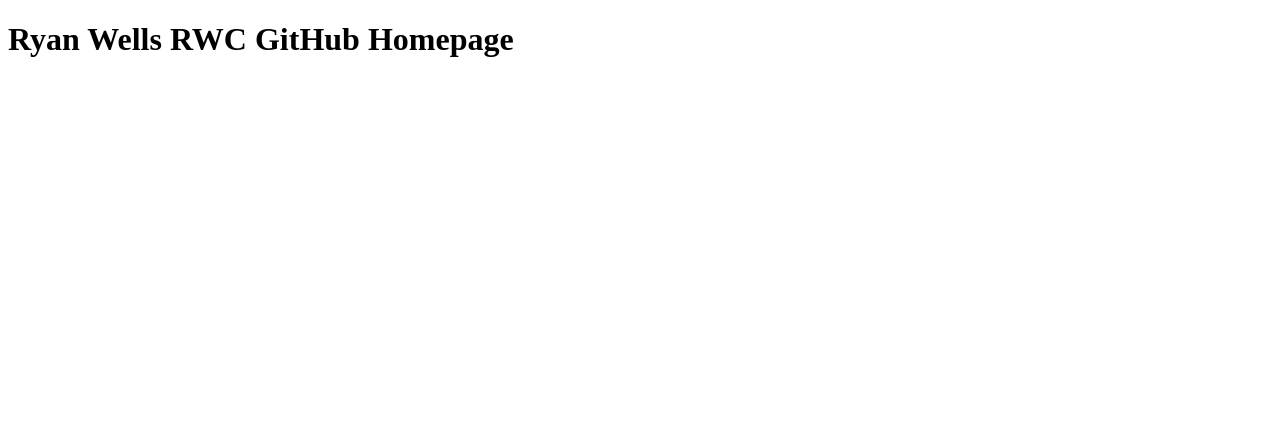
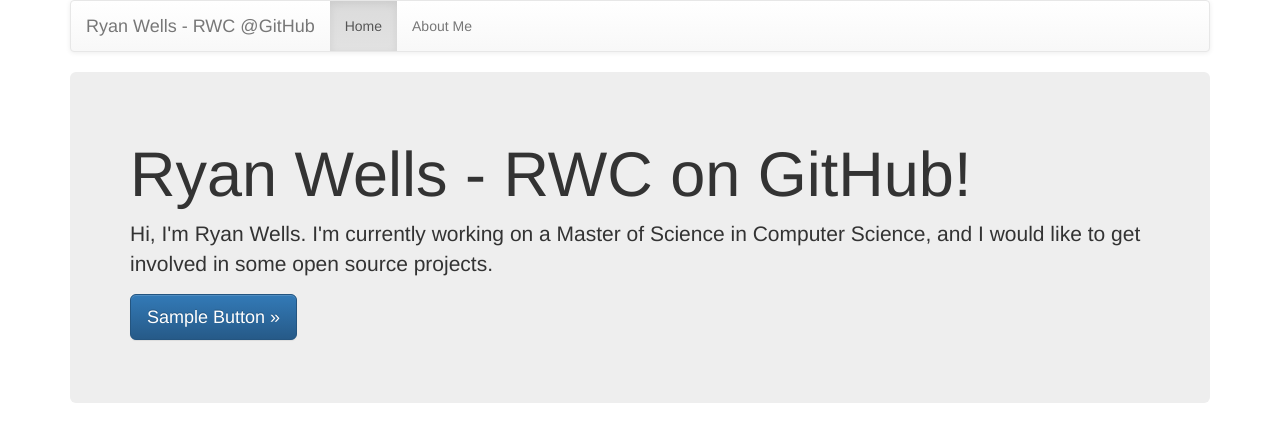
Before and after one commit to ryanwells-rwc/ryanwells-rwc.github.io, a plain HTML site: page index.html in a window 1280 px wide. Drawn offline with nearby package versions, Linux system fonts and the light colour scheme.

Commit message:
Added in Bootstrap

```diff
--- a/index.html
+++ b/index.html
@@ -2,9 +2,42 @@
 <html>
     <head>
         <meta charset="UTF-8">
+        <meta http-equiv="X-UA-Compatible" content="IE=edge">
+        <meta name="viewport" content="width=device-width, initial-scale=1">
         <title>Ryan Wells-RWC GitHub</title>
+        <link rel="stylesheet" href="https://maxcdn.bootstrapcdn.com/bootstrap/3.3.1/css/bootstrap.min.css">
+        <link rel="stylesheet" href="https://maxcdn.bootstrapcdn.com/bootstrap/3.3.1/css/bootstrap-theme.min.css">
     </head>
     <body>
-        <h1>Ryan Wells RWC GitHub Homepage</h1>
+        <div class="container">
+            <nav class="navbar navbar-default">
+                <div class="container-fluid">
+                    <div class="navbar-header">
+                        <button type="button" class="navbar-toggle collapsed" data-toggle="collapse" data-target="#navbar" aria-expanded="false" aria-controls="navbar">
+                            <span class="sr-only">Toggle navigation</span>
+                            <span class="icon-bar"></span>
+                            <span class="icon-bar"></span>
+                            <span class="icon-bar"></span>
+                        </button>
+                        <a class="navbar-brand" href="#">Ryan Wells - RWC &#x40;GitHub</a>
+                    </div>
+                    <div id="navbar" class="navbar-collapse collapse">
+                        <ul class="nav navbar-nav">
+                            <li class="active"><a href="#">Home</a></li>
+                            <li><a href="#">About Me</a></li>
+                        </ul>
+                    </div>
+                </div>
+            </nav>
+            <div class="jumbotron">
+                <h1>Ryan Wells - RWC on GitHub!</h1>
+                <p>
+                    Hi, I'm Ryan Wells. I'm currently working on a Master of Science in Computer Science, and I would like to get involved in some open source projects.
+                </p>
+                <p><a class="btn btn-lg btn-primary" href="#" role="button">Sample Button &raquo;</a></p>
+            </div>
+        </div>
+        <script src="//ajax.googleapis.com/ajax/libs/jquery/2.1.3/jquery.min.js"></script>
+        <script src="https://maxcdn.bootstrapcdn.com/bootstrap/3.3.1/js/bootstrap.min.js"></script>
     </body>
 </html>
```
